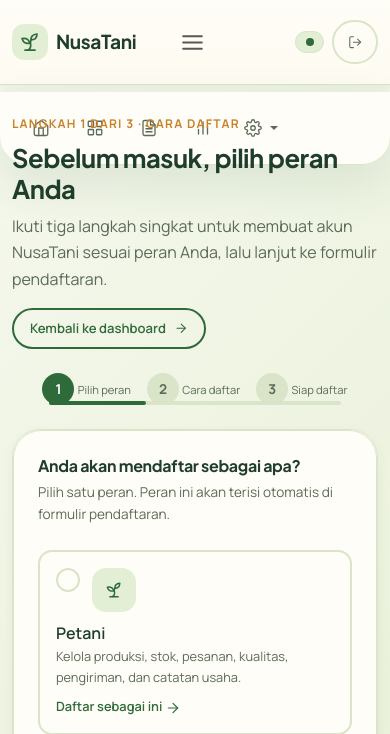
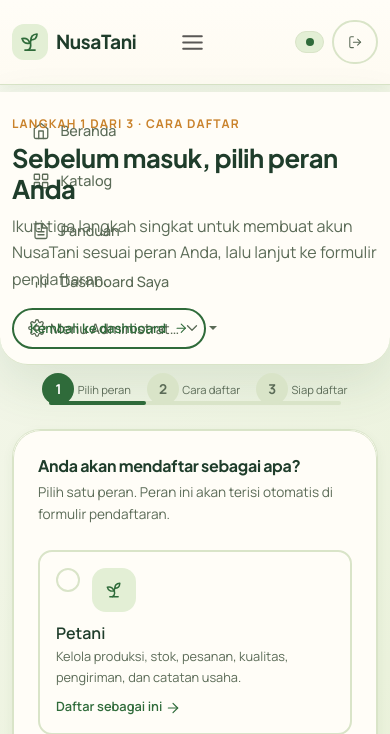
Before and after one commit to aksara26/Nusatani, a Django app: page /accounts/panduan/ in a window 390 px wide, after a click that opens the changed part. Shown: the top 734 px of the page. Run offline with Django 5.2, Linux system fonts and the light colour scheme; a user stored in the database is signed in.

Commit message:
Make navigation responsive on narrow screens
Co-authored-by: Copilot <223556219+Copilot@users.noreply.github.com>

```diff
--- a/static/css/app.css
+++ b/static/css/app.css
@@ -1363,31 +1363,47 @@ a:hover { color: var(--primary-hover); text-decoration: underline; }
 /* =========================
    19. Responsive Adjustments
    ========================= */
-@media (max-width: 991.98px) {
+@media (max-width: 1199.98px) {
   .navbar .navbar-collapse {
     position: absolute;
     top: 100%;
     left: 0;
     right: 0;
+    z-index: var(--z-dropdown);
     background: var(--surface);
     border-bottom: 1px solid var(--border);
     border-radius: 0 0 var(--radius-card) var(--radius-card);
     box-shadow: var(--shadow-lg);
     padding: var(--space-4);
     margin-top: var(--space-2);
+    max-height: calc(100vh - 5rem);
+    max-height: calc(100dvh - 5rem);
+    overflow-y: auto;
+    overscroll-behavior: contain;
   }
   .navbar .navbar-nav {
     flex-direction: column;
     align-items: stretch;
+    width: 100%;
     gap: var(--space-1);
+  }
+  .navbar .navbar-nav > .nav-item,
+  .navbar .navbar-nav > .dropdown {
+    width: 100%;
+  }
+  .navbar .navbar-nav .nav-link .d-none {
+    display: inline !important;
   }
   .navbar .nav-link {
     padding: 0.7rem 1rem;
     text-align: left;
     justify-content: flex-start;
+    width: 100%;
   }
   .navbar .dropdown-menu {
     position: static;
+    width: 100%;
+    min-width: 0;
     box-shadow: none;
     border: none;
     background: transparent;
--- a/static/css/background.css
+++ b/static/css/background.css
@@ -44,7 +44,7 @@ main, .page, .navbar, footer {
 }
 
 html, body {
-  overflow-x: hidden;
+  overflow-x: clip;
 }
 
 /* Container max-width */
--- a/templates/base.html
+++ b/templates/base.html
@@ -248,7 +248,7 @@
       </button>
 
       <div class="collapse navbar-collapse justify-content-center" id="mainNav" style="flex-grow: 1;">
-        <ul class="navbar-nav d-flex flex-row align-items-center gap-1 mb-0" style="flex-wrap: nowrap;">
+        <ul class="navbar-nav align-items-xl-center gap-1 mb-0">
           {% if not user.is_authenticated %}
             {% block public_nav_links %}{% endblock %}
           {% endif %}
```
